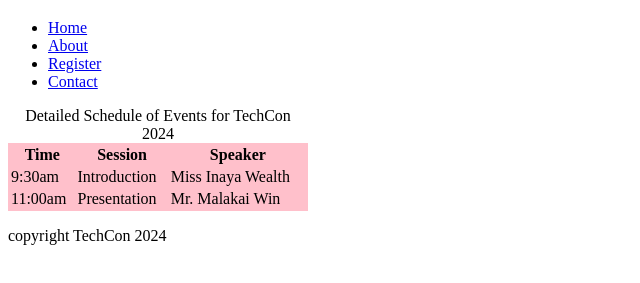
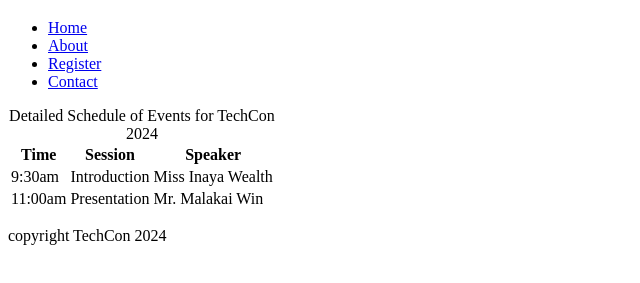
Before and after one commit to Chelsea-Adjei/TechCon_HTML, a plain HTML site: page techcon_website/schedule.html in a window 1280 px wide. Shown: the part 61-344 px from the top of the page, without its empty margins (0-640 px from the left). Drawn offline with Linux system fonts and the light colour scheme.

Commit message:
corrections made

```diff
--- a/techcon_website/schedule.html
+++ b/techcon_website/schedule.html
@@ -17,7 +17,7 @@
             </nav>
         </header>
         <main>
-            <table bgcolor="pink" width="300">
+            <table>
                 <caption>Detailed Schedule of Events for TechCon 2024</caption>
                 <thead>
                     <th scope="col">Time</th>
```
